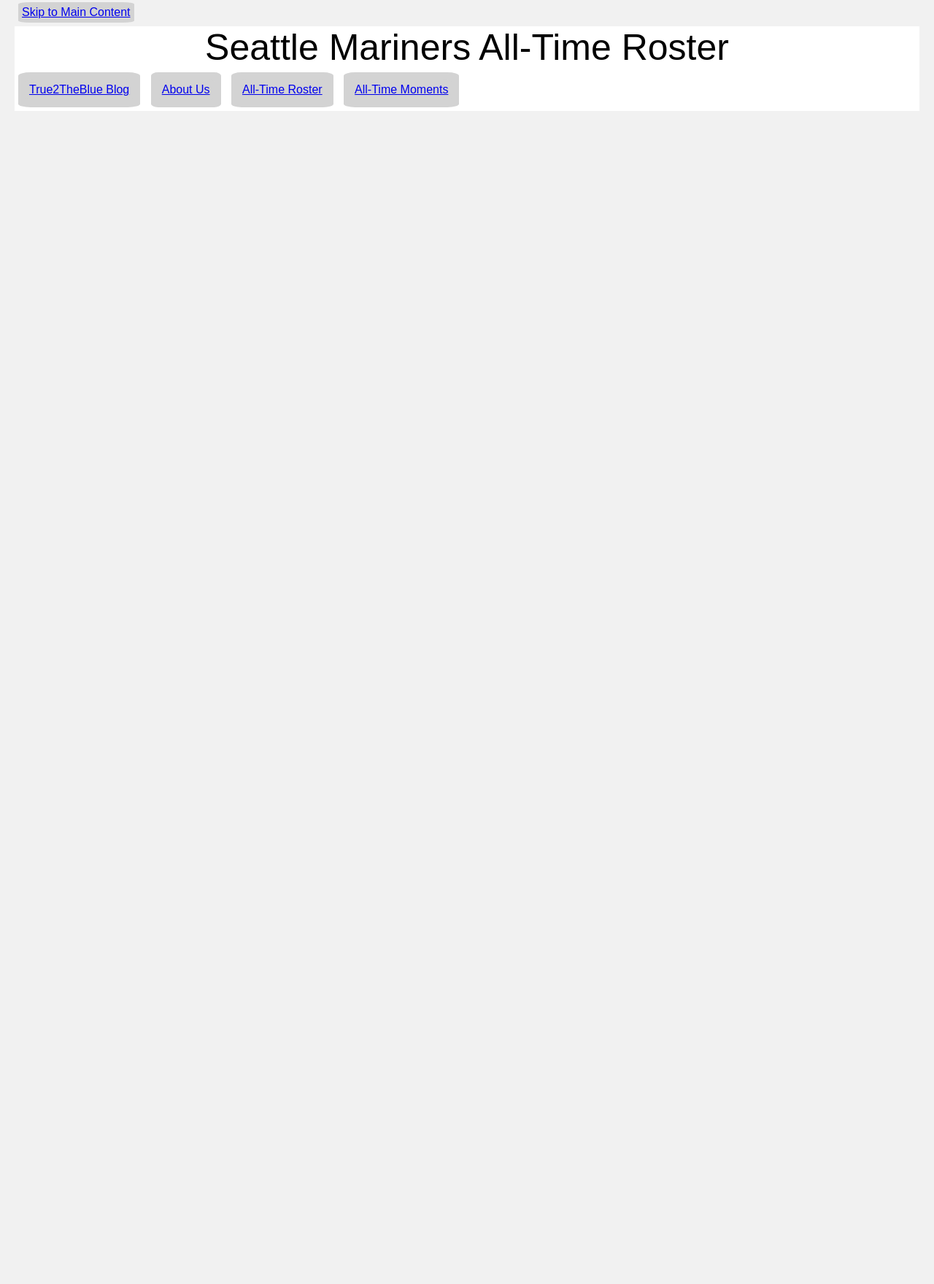
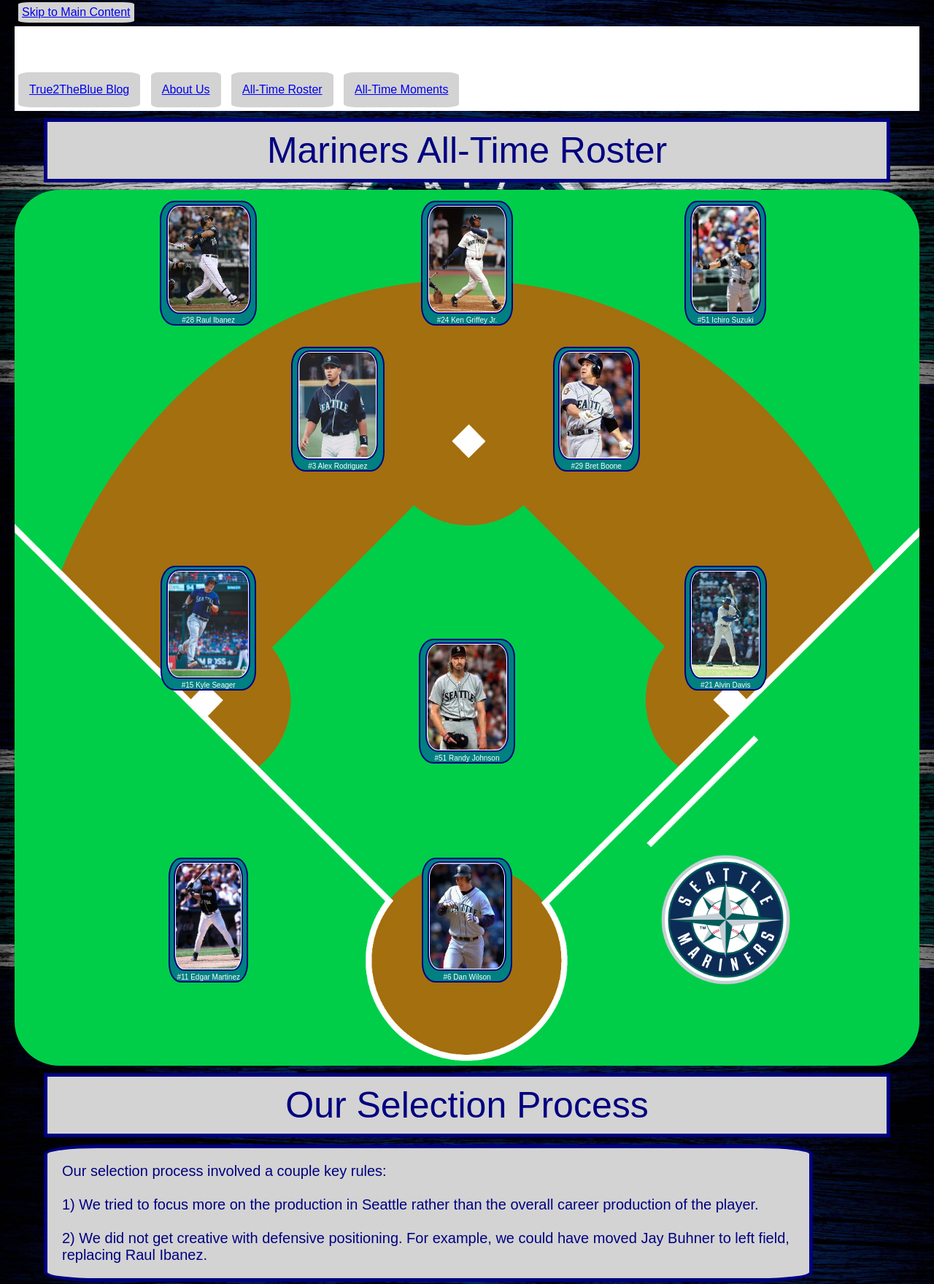
Before and after one commit to rylar8/true2theblue, a plain HTML site: page roster.html in a window 1280 px wide. Shown: the part 22-1781 px from the top of the page at 73% size. Before the commit the page ends 800 px from the top, so only its background shows below. Drawn offline with Linux system fonts and the light colour scheme.

Commit message:
Updating repository with nearly complete roster.html

```diff
--- /dev/null
+++ b/css/blog.css
@@ -0,0 +1,53 @@
+.leftcolumn, .rightcolumn {
+    width: 100%;
+    padding: 0;
+  }
+
+  /* Fake image */
+  .realimg{
+    background-color: #aaa;
+    width: 100%;
+    padding: 20px;
+  }
+
+  .about{
+    max-width: 100%;
+    margin: 1%;
+  }
+
+  /* Real image */
+
+/* .realimg{
+    display: inline-block;
+    border: 3px solid black;
+    margin: 1px;
+    object-fit: cover;
+} */
+
+  /* Add a card effect for articles */
+  .card {
+    background-color: white;
+    padding: 20px;
+    margin-top: 20px;
+  }
+
+  /* Clear floats after the columns */
+  .row:after {
+    content: "";
+    display: table;
+    clear: both;
+  }
+
+  @media screen and (min-width: 800px) {
+    .leftcolumn {
+        float: left;
+        width: 75%;
+      }
+
+      /* Right column */
+      .rightcolumn {
+        float: left;
+        width: 25%;
+        padding-left: 20px;
+      }
+  }
--- /dev/null
+++ b/css/roster.css
@@ -0,0 +1,243 @@
+.player{
+    text-align: center;
+    background-color: teal;
+    border-radius: 15%;
+    border: navy 2px solid;
+  }
+
+  .player > img{
+    height: 75%;
+    justify-content: center;
+    border: navy 2px solid;
+    padding: 1px;
+    margin: 3px;
+    background-color: white;
+    border-radius: 15%;
+    max-width: 90%;
+  }
+
+  .player > p{
+    color: white;
+    font-size: 10px;
+    text-align: center;
+  }
+
+  .roster-content {
+    display: grid;
+    grid-template-columns: repeat(1, 1fr);
+    grid-template-rows: repeat(10, 1fr);
+    justify-content: center;
+    background-image: none;
+    background-color: none;
+    justify-items: center;
+    align-items: center;
+    border-radius: 2%;
+  }
+
+  #mariners-logo{
+    display: none;
+  }
+
+  #left-fielder{
+    grid-row: 6;
+  }
+
+  #center-fielder{
+    grid-row: 3;
+  }
+
+  #right-fielder{
+    grid-row: 1;
+  }
+
+  #shortstop{
+    grid-row: 2;
+  }
+
+  #second-baseman{
+    grid-row: 5;
+  }
+
+  #third-baseman{
+    grid-row: 7;
+  }
+
+  #pitcher{
+    grid-row: 10;
+  }
+
+  #first-baseman{
+    grid-row: 8;
+  }
+
+  #designated-hitter{
+    grid-row: 4;
+  }
+
+  #catcher{
+    grid-row: 9;
+  }
+
+  @media screen and (min-width: 400px){
+
+    .roster-content {
+      display: grid;
+      grid-template-columns: repeat(2, 1fr);
+      grid-template-rows: repeat(5, 1fr);
+      justify-content: center;
+      background-image: none;
+      background-color: none;
+      justify-items: center;
+      align-items: center;
+      border-radius: 2%;
+    }
+
+    #mariners-logo{
+      display: none;
+    }
+
+    #left-fielder{
+      grid-row: 3;
+      grid-column: 2;
+    }
+
+    #center-fielder{
+      grid-row: 2;
+      grid-column: 1;
+    }
+
+    #right-fielder{
+      grid-row: 1;
+      grid-column: 1;
+    }
+
+    #shortstop{
+      grid-row: 1;
+      grid-column: 2;
+    }
+
+    #second-baseman{
+      grid-row: 3;
+      grid-column: 1;
+    }
+
+    #third-baseman{
+      grid-row: 4;
+      grid-column: 1;
+    }
+
+    #pitcher{
+      grid-row: 5;
+      grid-column: 2;
+    }
+
+    #first-baseman{
+      grid-row: 4;
+      grid-column: 2;
+    }
+
+    #designated-hitter{
+      grid-row: 2;
+      grid-column: 2;
+    }
+
+    #catcher{
+      grid-row: 5;
+      grid-column: 1;
+    }
+  }
+
+  @media screen and (min-width: 800px){
+
+    .roster-content {
+      display: grid;
+      grid-template-columns: repeat(7, 1fr);
+      grid-template-rows: repeat(12, 100px);
+      justify-content: center;
+      background-image: url('..\\images\\baseball-field-background.jpeg');
+      background-size: cover;
+      background-repeat: no-repeat;
+      background-position: center;
+      justify-items: center;
+      align-items: center;
+      border-radius: 5%;
+    }
+
+    #mariners-logo{
+      display: inline;
+      grid-row-start: 10;
+      grid-row-end: 12;
+      grid-column-start: 6;
+      grid-column-end: 7;
+    }
+
+    #left-fielder{
+      grid-row-start: 1;
+      grid-row-end: 3;
+      grid-column-start: 2;
+      grid-column-end: 3;
+    }
+
+    #center-fielder{
+      grid-row-start: 1;
+      grid-row-end: 3;
+      grid-column-start: 4;
+      grid-column-end: 5;
+    }
+
+    #right-fielder{
+      grid-row-start: 1;
+      grid-row-end: 3;
+      grid-column-start: 6;
+      grid-column-end: 7;
+    }
+
+    #shortstop{
+      grid-row-start: 3;
+      grid-row-end: 5;
+      grid-column-start: 3;
+      grid-column-end: 4;
+    }
+
+    #second-baseman{
+      grid-row-start: 3;
+      grid-row-end: 5;
+      grid-column-start: 5;
+      grid-column-end: 6;
+    }
+
+    #third-baseman{
+      grid-row-start: 6;
+      grid-row-end: 8;
+      grid-column-start: 2;
+      grid-column-end: 3;
+    }
+
+    #pitcher{
+      grid-row-start: 7;
+      grid-row-end: 9;
+      grid-column-start: 4;
+      grid-column-end: 5;
+    }
+
+    #first-baseman{
+      grid-row-start: 6;
+      grid-row-end: 8;
+      grid-column-start: 6;
+      grid-column-end: 7;
+    }
+
+    #designated-hitter{
+      grid-row-start: 10;
+      grid-row-end: 12;
+      grid-column-start: 2;
+      grid-column-end: 3;
+    }
+
+    #catcher{
+      grid-row-start: 10;
+      grid-row-end: 12;
+      grid-column-start: 4;
+      grid-column-end: 5;
+    }
+  }
--- a/css/style.css
+++ b/css/style.css
@@ -2,84 +2,64 @@
     box-sizing: border-box;
   }
 
-  body {
+.header{
+  font-size: 50px;
+  color: navy;
+  border: solid navy 5px;
+  text-align: center;
+  background-color: lightgray;
+  padding: 10px;
+  margin: 10px 40px;
+  text-overflow: wrap;
+}
+
+body{
+  background-image: url('../images/mariners-generic-background.jpg');
+  overflow-x: hidden;
+  background-color: navy;
+  background-attachment: fixed;
+  background-position: center;
+  background-repeat: no-repeat;
+  background-size: cover;
+  color: white;
   font-family: Arial;
   padding: 20px;
-    background: #f1f1f1;
 }
 
-  /* Header/Blog Title */
+.about{
+  font-size: 20px;
+  max-width: 85%;
+  color: navy;
+  border: solid navy 5px;
+  text-align: left;
+  background-color: lightgray;
+  padding: 20px;
+  margin: 10px 40px;
+  border-radius: 7%;
+}
+
+footer{
+  font-size: 20px;
+  text-overflow:wrap;
+  text-align: center;
+  color: navy;
+  border: white solid 5px;
+  margin: 10px 0px;
+  width: 200%;
+  position: relative;
+  left: -50%;
+  height: 20%;
+  background-color: lightgray;
+  padding: 0% 50%;
+  border-radius: 7%;
+}
+
 header {
   background: white;
-
 }
 
 h1{
   background-color: white;
-  }
-
-  /* Create two unequal columns that floats next to each other */
-  /* Left column */
-  .leftcolumn {
-    float: left;
-    width: 75%;
-  }
-
-  /* Right column */
-  .rightcolumn {
-    float: left;
-    width: 25%;
-    padding-left: 20px;
-  }
-
-  /* Fake image */
-  .fakeimg{
-    background-color: #aaa;
-    width: 100%;
-    padding: 20px;
-  }
-
-  /* Real image */
-
-.realimg{
-    display: inline-block;
-    border: 3px solid black;
-    margin: 1px;
-    object-fit: cover;
-}
-
-  /* Add a card effect for articles */
-  .card {
-    background-color: white;
-    padding: 20px;
-    margin-top: 20px;
-  }
-
-  /* Clear floats after the columns */
-  .row:after {
-    content: "";
-    display: table;
-    clear: both;
-  }
-
-  /* Footer */
-  .footer {
-    padding: 20px;
-    text-align: center;
-    background: #ddd;
-    margin-top: 20px;
-  }
-
-  /* Responsive layout - when the screen is less than 800px wide, make the two columns stack on top of each other instead of next to each other */
-  @media screen and (max-width: 800px) {
-    .leftcolumn, .rightcolumn {
-      width: 100%;
-      padding: 0;
-    }
-  }
-nav{
-  display: inline-block;
-
 }
 
 li, a{
@@ -100,8 +80,18 @@
 font-size: 50px;
 }
 
-body{
-  background-size: cover;
-  background-repeat: no-repeat;
-  background-attachment: fixed;
+@media screen and (prefers-reduced-motion: reduce){
+html{
+    scroll-behavior: auto; /* Removes scroll animation */
 }
+
+.skip a{
+  -webkit-transition: none; /* sets to default setting */
+  transition: none;        /* sets to default setting */
+ }
+
+/*Turn off parallax*/
+header{
+  background-attachment: initial;
+}
+}
--- a/roster.html
+++ b/roster.html
@@ -1,15 +1,17 @@
 <html lang="en">
   <head>
     <meta charset="utf-8">
+    <meta name="viewport" content="width=device-width, initial-scale=1.0">
     <link rel="stylesheet" type="text/css" href="css/html5reset.css">
     <link rel="stylesheet" type="text/css" href="css/style.css">
+    <link rel="stylesheet" type="text/css" href="css/roster.css">
     <title>True 2 The Blue</title>
   </head>
 
   <body>
-    <a class = "skip" href="#skip">Skip to Main Content</a>
+    <a class = "skip" href="#main">Skip to Main Content</a>
     <header>
-        <h1 id="title">Seattle Mariners All-Time Roster</h1>
+        <h1 id="title">True2TheBlue</h1>
       <nav>
         <ul class="nav_links">
           <li class="nav_item"><a href="blog.html">True2TheBlue Blog</a></li>
@@ -20,4 +22,68 @@
     </nav>
     </header>
 
-<main class="about" id="skip">
+<main id="main">
+
+    <h2 class="header">Mariners All-Time Roster</h2>
+
+    <div class="roster-content">
+        <div class= 'player' id="left-fielder">
+            <img src="images/ibanez.jpeg" alt="left fielder"/>
+            <p>#28 Raul Ibanez</p>
+        </div>
+        <div class= 'player' id="center-fielder">
+            <img src="images/griffey.webp" alt="center fielder"/>
+            <p>#24 Ken Griffey Jr.</p>
+        </div>
+        <div class= 'player' id="right-fielder">
+            <img src="images/ichiro.jpg" alt="right fielder"/>
+            <p>#51 Ichiro Suzuki</p>
+        </div>
+        <div class= 'player' id="shortstop">
+            <img src="images/arod.jpg" alt="shortstop"/>
+           <p>#3 Alex Rodriguez</p>
+        </div>
+        <div class= 'player' id="second-baseman">
+            <img src="images/boone.jpg" alt="second baseman"/>
+            <p>#29 Bret Boone</p>
+        </div>
+        <div class= 'player' id="third-baseman">
+            <img src="images/seager.jpg" alt="third baseman"/>
+            <p>#15 Kyle Seager</p>
+        </div>
+        <div class= 'player' id="pitcher">
+            <img src="images/johnson.jpg" alt="pitcher"/>
+            <p>#51 Randy Johnson</p>
+        </div>
+        <div class= 'player' id="first-baseman">
+            <img src="images/davis.jpeg" alt="first baseman"/>
+            <p>#21 Alvin Davis</p>
+        </div>
+        <div class= 'player' id="designated-hitter">
+            <img src="images/edgar.jpg" alt="designated hitter"/>
+            <p>#11 Edgar Martinez</p>
+        </div>
+        <div class= 'player' id="catcher">
+            <img src="images/wilson.jpg" alt="catcher"/>
+            <p>#6 Dan Wilson</p>
+        </div>
+
+        <img id= 'mariners-logo' src="images/mariners-logo.png" alt="mariners logo"/>
+
+    </div>
+
+    <h2 class="header">Our Selection Process</h2>
+
+    <div class="about">
+        <p>Our selection process involved a couple key rules:<br/><br/>
+        1) We tried to focus more on the production in Seattle rather than the overall career production of the player.
+        <br/><br/>
+        2) We did not get creative with defensive positioning. For example, we could have moved Jay Buhner to left field, replacing Raul Ibanez.
+        </p>
+    </div>
+
+</main>
+
+<footer>
+    <p><br/>Webpage created by Ryley Larson and Morgan Huseby. Go M's!</p>
+</footer>
```
Also changed, not shown: blog.html (added, +102 -0 lines), images/arod.jpg (added), images/blank-player.png (added), images/boone.jpg (added), images/davis.jpeg (added), images/edgar.jpg (added), images/griffey.webp (added), images/ibanez.jpeg (added), images/ichiro.jpeg (added), images/ichiro.jpg (added), images/johnson.jpg (added), images/mariners-generic-background.jpg (added), images/mariners-logo.png (added), images/seager.jpg (added), 1 more files. Lines whose indentation alone changed are shown as unchanged.
